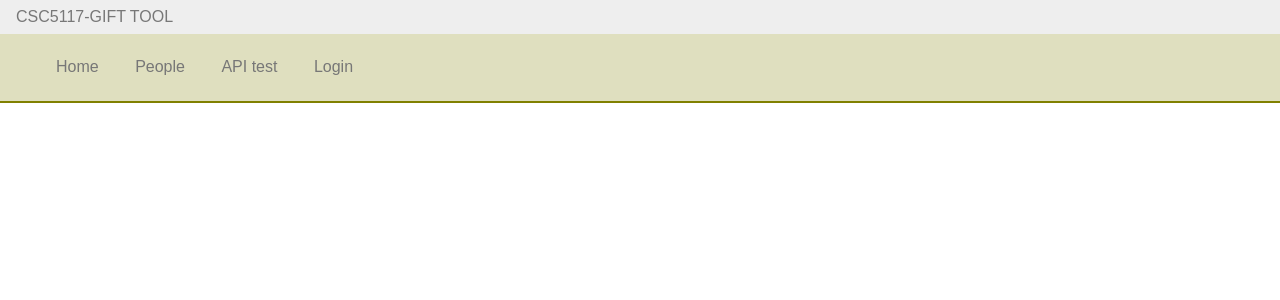
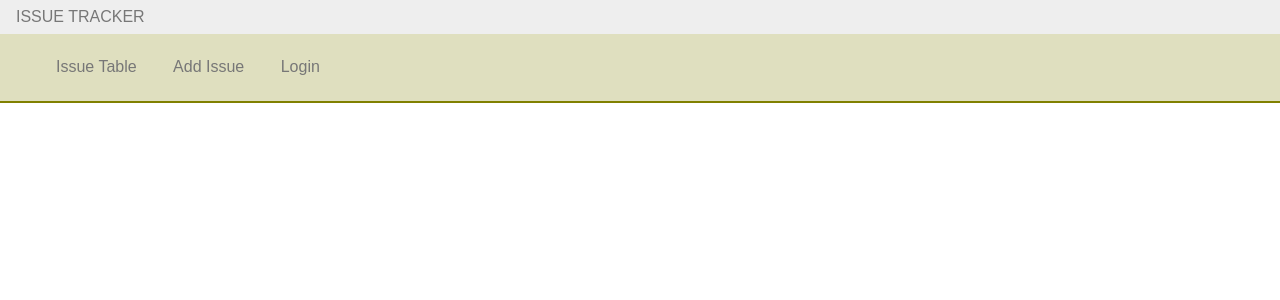
Before and after one commit to hobbs131/Issue_Tracker, a Flask app: template templates/parent.html in a window 1280 px wide. Shown: the top 300 px of the page. Run offline with Flask 2, Linux system fonts and the light colour scheme; the template is opened without the code that fills it, so the values that code supplies are empty; some libraries are stand-ins or nearby versions.

Commit message:
template for project

```diff
--- a/server.py
+++ b/server.py
@@ -21,7 +21,7 @@ def initialize():
 @app.route('/login')
 def login():
     if 'profile' in session:
-        return redirect(url_for('test_auth'))
+        return redirect(url_for('issues'))
     else:
         return auth0().authorize_redirect(redirect_uri=url_for('callback', _external=True))
 
@@ -44,71 +44,17 @@ def callback():
         'picture': userinfo['picture']
     }
 
-    return redirect('/test_auth')
-
-@app.route('/test_auth')
-@require_auth
-def test_auth():
-    return render_template("test_auth.html", profile=session['profile'])
-
-
-
-
-
+    return redirect('/issues')
 
 @app.route('/')
 def home():
-    user_name = request.args.get("userName", "unknown")
-    return render_template('main.html', user=user_name)
+     return redirect(url_for('login'))
 
-@app.route('/people', methods=['GET'])
-def people():
-    with db.get_db_cursor() as cur:
-        cur.execute("SELECT name FROM person;")
-        names = [record[0] for record in cur]
+@app.route('/issues')
+def issues():
+        return render_template('issues.html')
 
-        return render_template('people.html', names=names)
-
-@app.route('/people', methods=['POST'])
-def new_person():
+@app.route('/add_issue')
+def add_issue():
     with db.get_db_cursor(True) as cur:
-        name = request.form.get("name", "unnamed friend")
-        app.logger.info("Adding person %s", name)
-        cur.execute("INSERT INTO person (name) values (%s)", (name,))
-
-        return redirect(url_for('people'))
-
-
-@app.route('/people/<int:id>', methods=['GET'])
-def get_person(id):
-    with db.get_db_cursor(False) as cur:
-        cur.execute("SELECT name, description from person where person_id = %s;", (id,))
-        people = [record for record in cur];
-        if(len(people) == 0):
-            return abort(404)
-        else:
-            return render_template("person.html", name=people[0][0], desc=people[0][1], id=id)
-
-@app.route('/people/<int:id>', methods=['POST'])
-def edit_person(id):
-    description = request.form.get("description")
-    with db.get_db_cursor(True) as cur:
-        cur.execute("UPDATE person set description = %s where person_id = %s;", (description, id))
-        return redirect(url_for("get_person", id=id))
-
-@app.errorhandler(404)
-def error404(error):
-    return "oh no. you killed it."
-
-
-@app.route('/api/foo')
-def api_foo():
-    data = {
-        "message": "hello, world",
-        "isAGoodExample": False,
-        "aList": [1, 2, 3],
-        "nested": {
-            "key": "value"
-        }
-    }
-    return jsonify(data)
+       return render_template('issues.html')
--- /dev/null
+++ b/templates/add_issue.html
@@ -0,0 +1,4 @@
+{% extends "parent.html" %}
+{% block title %}People{% endblock %}
+{% block content %}
+{% endblock %}
--- /dev/null
+++ b/templates/issues.html
@@ -0,0 +1,4 @@
+{% extends "parent.html" %}
+{% block title %}People{% endblock %}
+{% block content %}
+{% endblock %}
--- a/templates/parent.html
+++ b/templates/parent.html
@@ -13,21 +13,18 @@
   <link href="https://cdn.quilljs.com/1.3.6/quill.snow.css" rel="stylesheet">
   <script src="//cdn.quilljs.com/1.3.6/quill.js"></script>
 
-  <title> {% block title %}{% endblock %} | csc5117-gift tool</title>
+  <title> {% block title %}{% endblock %} | Issue Tracker</title>
 </head>
 <body>
   <div id="menu">
     <div class="pure-menu">
-      <a href="#" class="pure-menu-heading pure-menu-link">csc5117-gift tool</a>
+      <a href="#" class="pure-menu-heading pure-menu-link">Issue Tracker</a>
         <ul class="pure-menu-horizontal">
           <li class="pure-menu-item">
-            <a href="{{ url_for("home") }}" class="pure-menu-link">Home</a>
+            <a href="{{ url_for("issues") }}" class="pure-menu-link">Issue Table</a>
           </li>
           <li class="pure-menu-item">
-            <a href="{{ url_for("people") }}" class="pure-menu-link">People</a>
-          </li>
-          <li class="pure-menu-item">
-            <a href="{{ url_for("api_foo") }}" class="pure-menu-link">API test</a>
+            <a href="{{ url_for("add_issue") }}" class="pure-menu-link">Add Issue</a>
           </li>
           {% if session.profile %}
 
```
Also changed, not shown: schema.sql (+11 -21 lines), templates/main.html (deleted, +0 -12 lines), templates/people.html (deleted, +0 -10 lines), templates/person.html (deleted, +0 -32 lines), templates/test_auth.html (deleted, +0 -18 lines).
